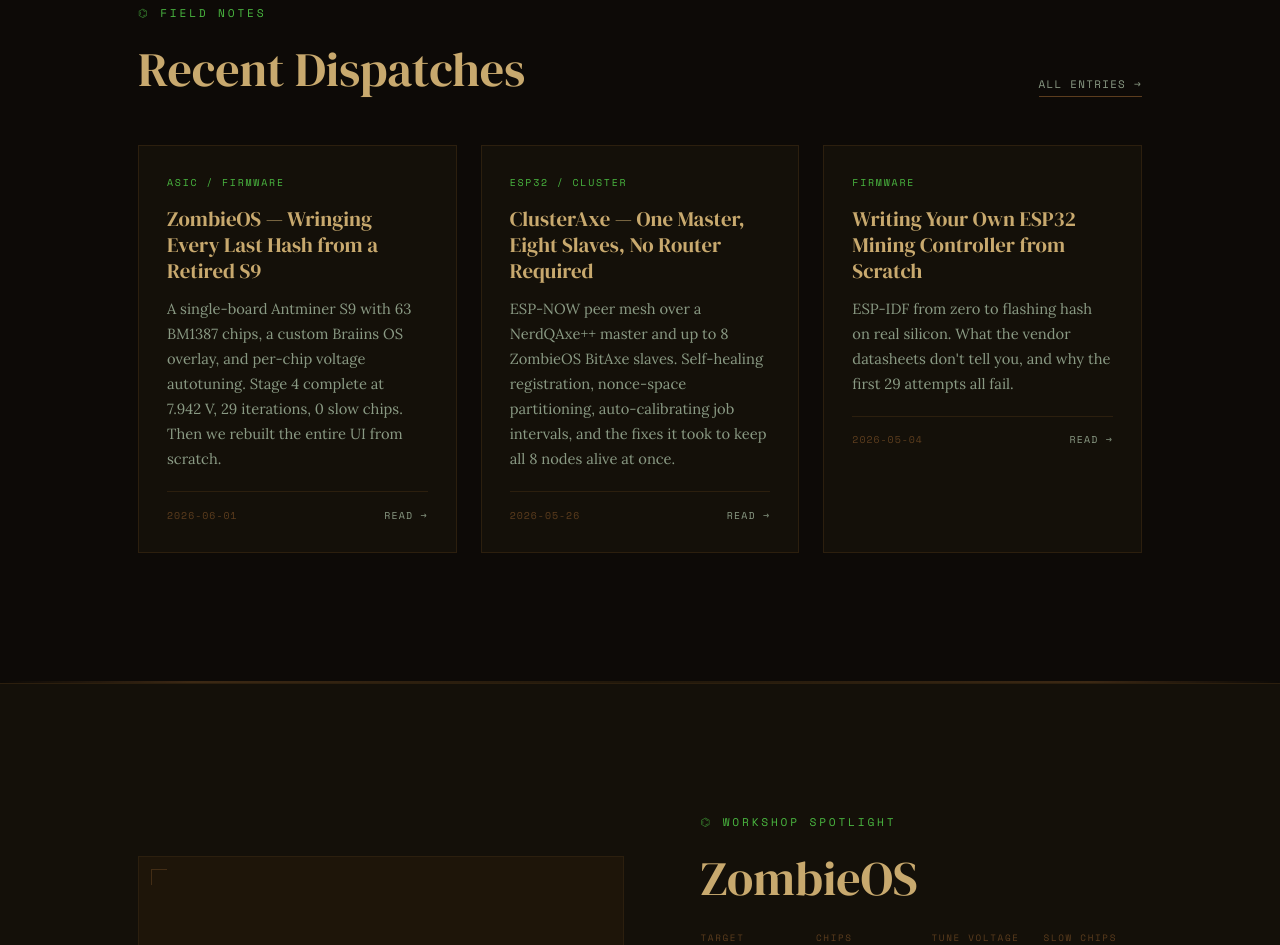
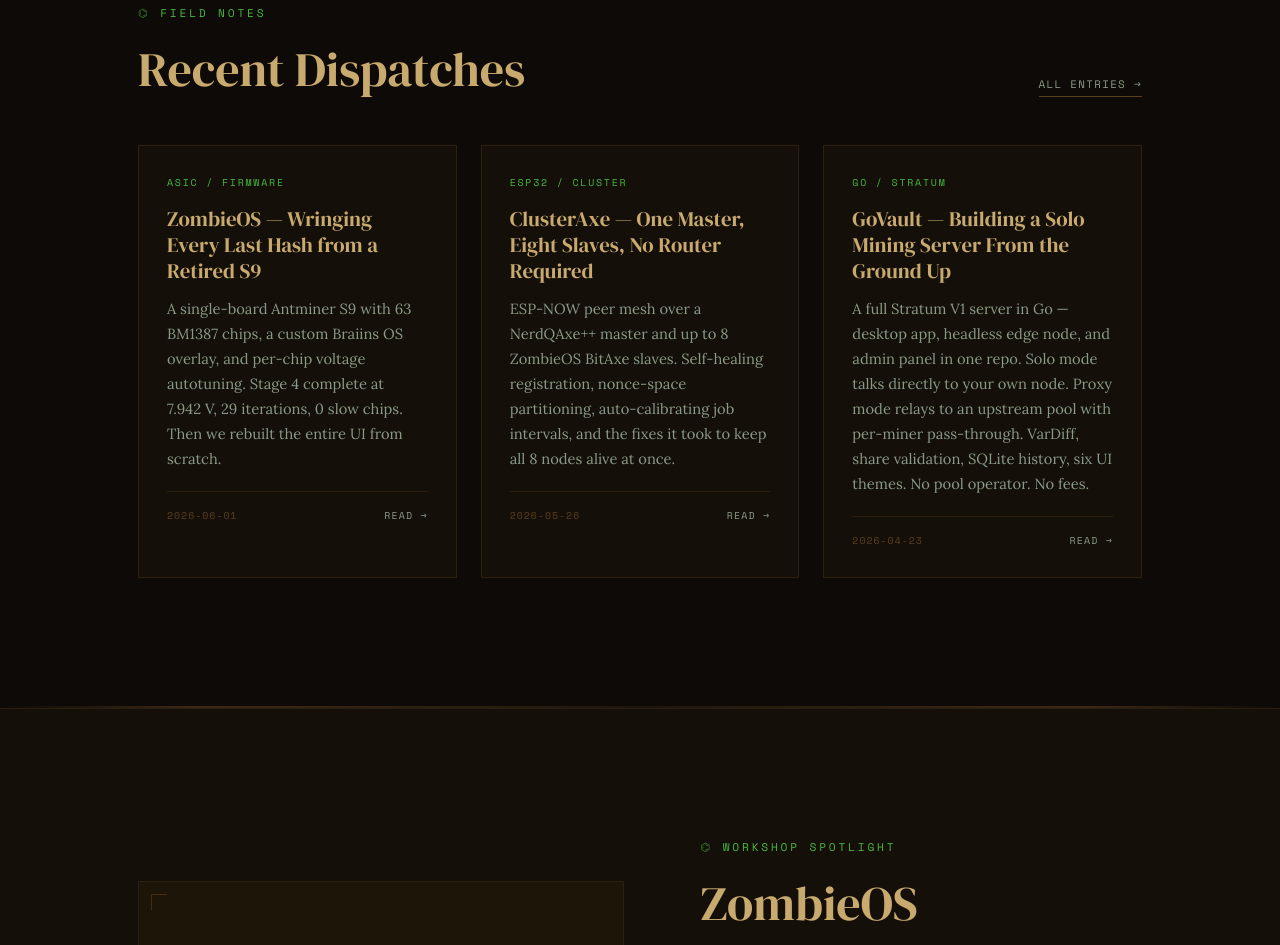
Before and after one commit to ShaeOJ/Undergroundroots, a plain HTML site: page index.html in a window 1280 px wide. Shown: the part 1641-2586 px from the top of the page. Drawn offline with nearby package versions, Linux system fonts and the light colour scheme.

Commit message:
Replace ESP32 card with GoVault Stratum V1 server field note

```diff
--- a/index.html
+++ b/index.html
@@ -143,15 +143,18 @@
                 </article>
 
                 <article class="note-card reveal">
-                    <span class="note-tag">Firmware</span>
-                    <h3 class="note-title">Writing Your Own ESP32 Mining Controller from Scratch</h3>
+                    <span class="note-tag">Go / Stratum</span>
+                    <h3 class="note-title">GoVault — Building a Solo Mining Server From the Ground Up</h3>
                     <p class="note-excerpt">
-                        ESP-IDF from zero to flashing hash on real silicon. What the vendor
-                        datasheets don't tell you, and why the first 29 attempts all fail.
+                        A full Stratum V1 server in Go — desktop app, headless edge node,
+                        and admin panel in one repo. Solo mode talks directly to your own
+                        node. Proxy mode relays to an upstream pool with per-miner
+                        pass-through. VarDiff, share validation, SQLite history, six UI
+                        themes. No pool operator. No fees.
                     </p>
                     <div class="note-footer">
-                        <span class="note-date">2026-05-04</span>
-                        <a href="#" class="note-read-more">Read →</a>
+                        <span class="note-date">2026-04-23</span>
+                        <a href="https://github.com/ShaeOJ/GoVault" class="note-read-more" target="_blank" rel="noopener">Read →</a>
                     </div>
                 </article>
 
```
